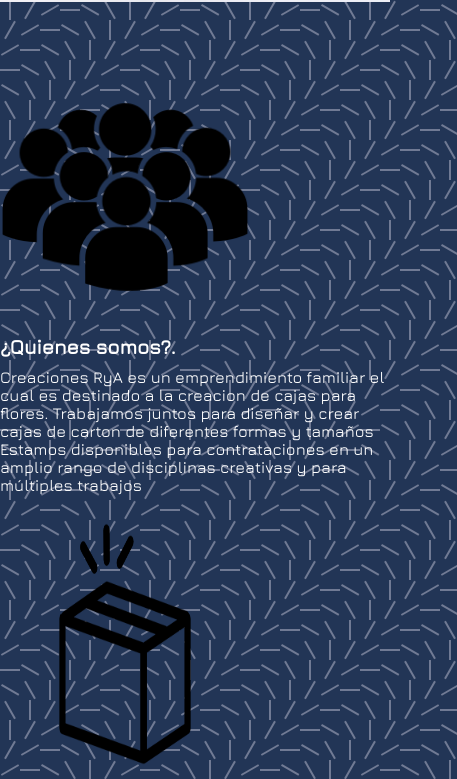
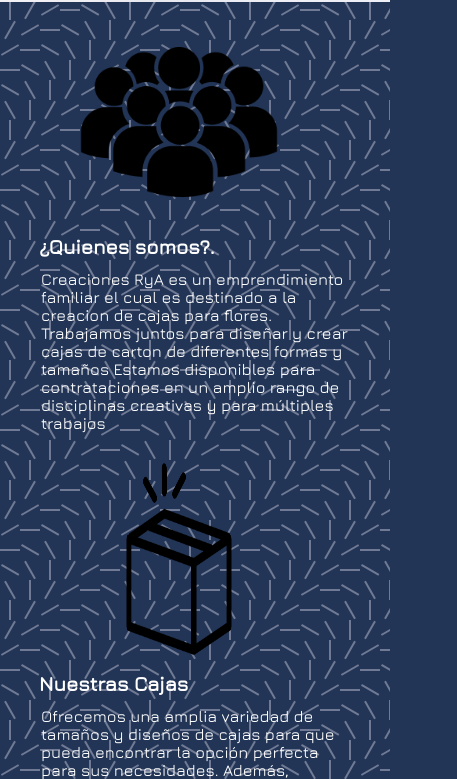
Before and after one commit to sebastiangar0612/creacionesRyA, a plain HTML site: page index.html in a window 390 px wide. Shown: the part 840-1619 px from the top of the page, 457 px wide, since content can reach past the window. Drawn offline with nearby package versions, Linux system fonts and the light colour scheme.

Commit message:
proyecto final

```diff
--- a/sass/style.scss
+++ b/sass/style.scss
@@ -10,11 +10,10 @@
   box-sizing: border-box;
   margin: 0;
   padding: 0;
-
 }
 
 body {
-    font-family: 'Jura', sans-serif;
+  font-family: "Jura", sans-serif;
   background-color: #000000;
   /* Pattern from https://www.heropatterns.com/ */
   background-color: #3c5b81;
@@ -94,17 +93,40 @@
 }
 
 /* IMG PRINCIPAL */
+/* SIGUENOS */
+/* Links */
+/* Mobil */
+@media (max-width: 1280px) {
+  .txt {
+    grid-template-columns: repeat(2, 1fr);
+    width: 80%;
+  }
 
-  /* SIGUENOS */
+  .txt img {
+    width: 200px;
+    height: 200px;
+  }
 
+  .txt p {
+    padding: 2px;
+  }
+}
 
-  /* Links */
-
-
-  /* Mobil */
-@media (max-width: 718px) {
+@media (max-width: 768px) {
   .menu-btn {
     display: block;
+  }
+
+  .txt {
+    grid-template-columns: 1fr;
+    margin: 0 auto;
+  }
+  .txt img {
+    margin-left: 150px;
+  }
+
+  .txt p {
+    padding: 2px;
   }
 
   .menu-btn:hover {
@@ -131,6 +153,7 @@
     border-bottom: #ccc solid 1px;
     font-size: 14px;
   }
+
   .nav-main ul.nav-menu li:last-child {
     border-bottom: 0;
   }
@@ -141,10 +164,6 @@
 
   .nav-main ul.nav-menu-right {
     margin-right: 50px;
-    }
-
-    .txt {
-      grid-template-columns: repeat(2, 1fr);
   }
 
   .banner .content,
@@ -158,8 +177,12 @@
 }
 
 @media (max-width: 500px) {
-    .txt {
-      grid-template-columns: 1fr;
+
+  .titulo {
+    font-size: 50px;
+  }
+  .txt img {
+    margin-left: 40px;
   }
 
   .banner .content,
@@ -167,6 +190,7 @@
     width: 100%;
     padding: 60px 20px;
   }
+
   .footer-links .footer-container {
     grid-template-columns: 1fr;
   }
@@ -178,44 +202,38 @@
 
 .bdy {
   background: #e9e2e4;
-    font-family: 'Poppins', sans-serif;
+  font-family: "Poppins", sans-serif;
   width: 100%;
-    height:650px;
+  height: 650px;
   display: flex;
   justify-content: center;
   align-items: center;
 }
 
-
-
 /* Nosotros */
-
-
 /* cajas */
-
-@media screen and (max-width:1100px){
-    form{
+@media screen and (max-width: 1100px) {
+  form {
     width: 50%;
   }
 }
 
-@media screen and (max-width:600px){
-    form{
+@media screen and (max-width: 600px) {
+  form {
     width: 60%;
   }
 }
 
-@media screen and (max-width:450px){
-    form{
+@media screen and (max-width: 450px) {
+  form {
     width: 80%;
   }
 }
 
-@media screen and (max-width:300px){
+form {
+  width: 100%;
 }
-    form{
-        width: 100%;
-.social .links {
+
+form .social .links {
   height: 50px;
 }
-    }
```
Also changed, not shown: index.html (+1 -1 lines), sass/style.css, 1 other file. Lines whose indentation alone changed are shown as unchanged.
